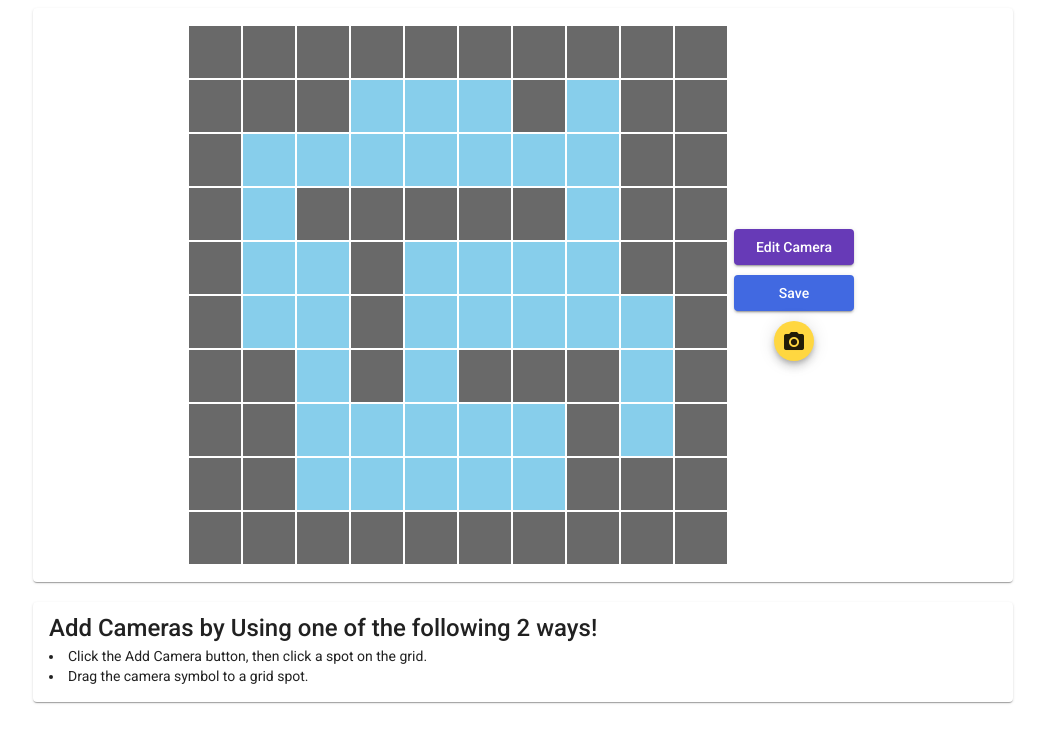
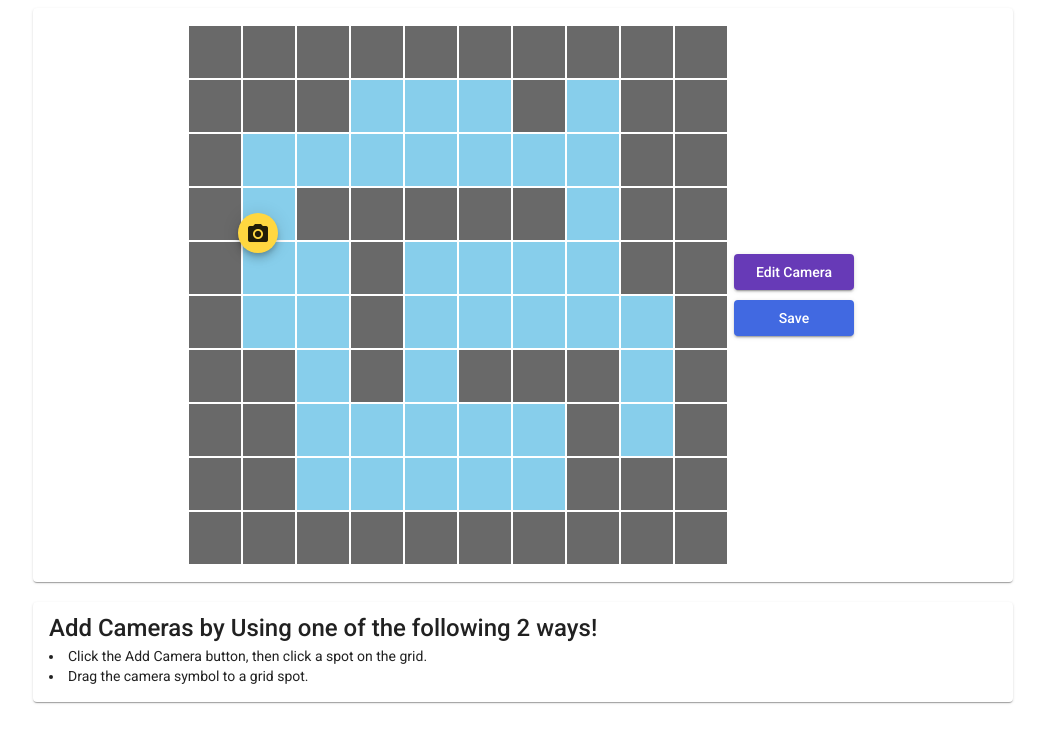
Before and after one commit to tomli380576/VerkadaChallenge-angular, an Angular app: page / in a window 1280 px wide. Shown: the top 742 px of the page, without its empty margins (117-1162 px from the left). Built offline with nearby package versions, Linux system fonts and the light colour scheme.

Commit message:
custom drag prototype

```diff
--- a/src/app/floorplan-editor/floorplan-editor.component.html
+++ b/src/app/floorplan-editor/floorplan-editor.component.html
@@ -5,7 +5,7 @@
       <table>
         <tr *ngFor="let row of floorPlanData.floorPlan; index as y">
           <th *ngFor="let cell of row; index as x"
-            [ngClass]="{'wall': cell==1, 'empty-space': cell==0, 'placed-cam': cell>=2}" (mouseup)="onMouseUp(x, y)" id = "c">
+            [ngClass]="{'wall': cell==1, 'empty-space': cell==0, 'placed-cam': cell>=2}" (mouseup)="addCam(x, y)">
             <mat-icon aria-hidden="false" aria-label="Example home icon" *ngIf="cell >= 2">photo_camera</mat-icon>
             <mat-icon aria-hidden="false" aria-label="Example home icon" *ngIf="cell == 2">north</mat-icon>
             <mat-icon aria-hidden="false" aria-label="Example home icon" *ngIf="cell == 3">south</mat-icon>
@@ -23,7 +23,8 @@
         <button mat-raised-button disabled="{{dragging_camera_btn || isAdding}}"
           (click)="floorPlanService.exportFloorPlan(floorPlanData)" style="background: royalblue;
             color: white;">Save</button>
-          <button mat-mini-fab cdkDrag (cdkDragReleased)="drop($event)" (cdkDragStarted)="onDrag()">
+        <button mat-mini-fab id="cam" class="cam-btn" (mousedown)="onDrag($event)"
+          (mouseup)="this.dragging_camera_btn = false">
           <mat-icon>photo_camera</mat-icon>
         </button>
       </div>
--- a/src/app/floorplan-editor/floorplan-editor.component.sass
+++ b/src/app/floorplan-editor/floorplan-editor.component.sass
@@ -25,3 +25,8 @@ button
   background-color: rgb(221, 201, 93)
   width: 50px
   height: 50px
+
+.cam-btn
+  position: absolute
+  top: 200px
+  left: 200px
--- a/src/app/floorplan-editor/floorplan-editor.component.ts
+++ b/src/app/floorplan-editor/floorplan-editor.component.ts
@@ -17,24 +17,36 @@ export class FloorplanEditorComponent implements OnInit {
   dragging_camera_btn: boolean = false;
   curr_cam_orientation: number = 0;
 
+  orig_cam_x: number | undefined;
+  orig_cam_y: number | undefined;
+
   constructor(public floorPlanService: FloorplanService, public dialog: MatDialog) {
     this.floorPlanService = floorPlanService;
     this.floorPlanData = floorPlanService.hardcodedData();
   }
 
   ngOnInit(): void {
-    document.getElementById("c")?.addEventListener("mouseup", ()=>{console.log("upssss")});
+    let rect = document.getElementById("cam")?.getBoundingClientRect();
+    this.orig_cam_x = rect?.x;
+    this.orig_cam_y = rect?.y;
   }
 
-  onDrag() {
+  onDrag(event: any) {
     this.dragging_camera_btn = true;
+    const cam_btn = document.getElementById("cam");
+    console.log(event.clientX, event.clientY);
+    console.log(cam_btn?.offsetLeft);
+    cam_btn!.style.top = (event.clientY).toString() + 'px';
+    cam_btn!.style.left = (event.clientX - cam_btn!.offsetLeft).toString() + 'px' ;
+    console.log(cam_btn?.style.top, cam_btn?.style.left);
+    console.log(cam_btn?.style);
   }
 
-  onMouseUp(x: number, y: number): void {
+  addCam(x: number, y: number): void {
     if (this.isAdding) {
       console.log("mouseup", x, y);
       let slot_val = this.floorPlanData.floorPlan[y][x];
-      if (slot_val != 1){
+      if (slot_val != 1) {
         if (slot_val >= 2) {
           this.floorPlanData.floorPlan[y][x] = 0;
         } else {
```
Lines whose indentation alone changed are shown as unchanged.
